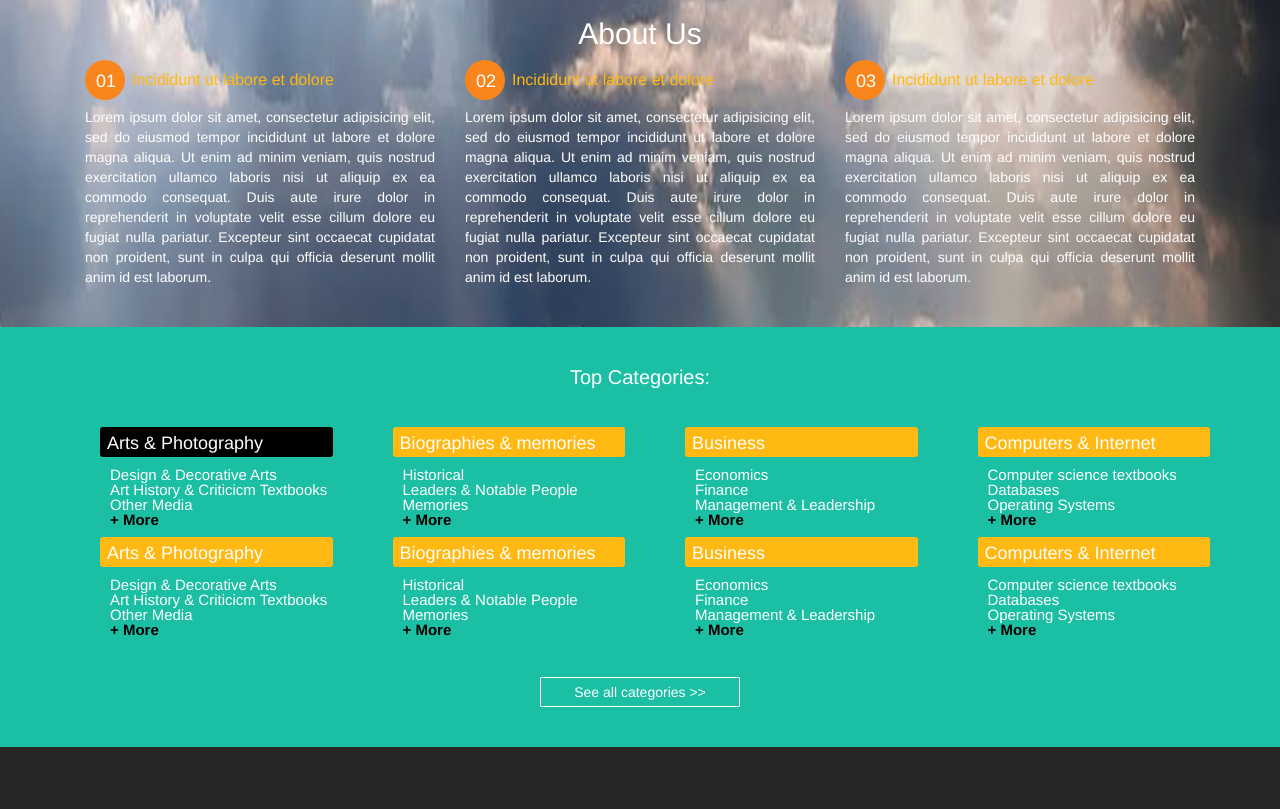
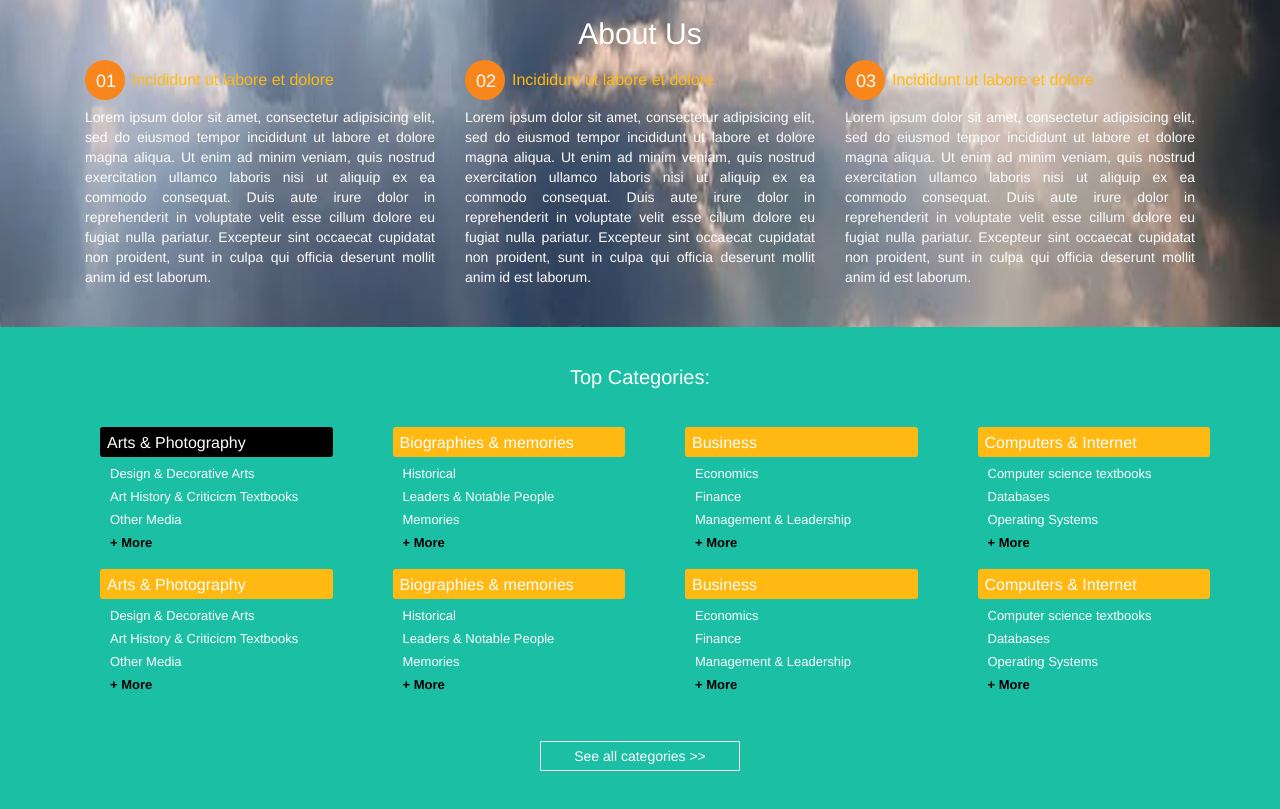
Before and after one commit to Praveen-O-Krishnan/bookstore, a website: page index.html in a window 1280 px wide. Shown: the part 1053-1862 px from the top of the page. Before the commit the page ends 1800 px from the top, so only its background shows below. Drawn offline with nearby package versions, Linux system fonts and the light colour scheme.

Commit message:
top categories part

```diff
--- a/css/top-categories.css
+++ b/css/top-categories.css
@@ -31,35 +31,37 @@ padding-bottom: 30px;
   text-align: left;
 
 }
+
+@media only screen and (min-width:768px) {
+.cate1 {
+  font-size: 15px;
+  }
+}
+
 @media only screen and (min-width:1200px) {
-.cate1{
+.cate1 {
+  font-size: 16px;
   margin-left: 30px;
   }
 }
-@media only screen and (min-width:768px) {
-.cate1{
-  font-size: 18px;
-  }
-}
-.subtext a{
+
+.subtext a {
+  display: block;
+  margin: 5px 0;
   font-size: 15px;
-  position:relative;
   padding-left: 40px;
   letter-spacing: normal;
   text-decoration: none;
 }
-@media only screen and (min-width:1024px) {
-.subtext a{
-  font-size:13px;
-    padding-left:20px;
-  }
-}
+
 @media only screen and (min-width:1200px) {
-.subtext a{
-  font-size:15px;
+.subtext a {
+    margin: 10px 0;
+    font-size:13px;
     padding-left:40px;
   }
 }
+
 button{
   background-color: Transparent;
   border-radius: 1px;
--- a/index.html
+++ b/index.html
@@ -10,14 +10,14 @@
   <link href="node_modules/bootstrap/dist/css/bootstrap.min.css" rel="stylesheet">
   <link href="node_modules/normalize.css/normalize.css" rel="stylesheet">
   <link rel="stylesheet" href="https://cdnjs.cloudflare.com/ajax/libs/font-awesome/4.7.0/css/font-awesome.min.css">
-  <style type="text/css">
+<style type="text/css">
   @import url("css/style.css");
   @import url("css/header-search.css");
   @import url("css/header-feature.css");
   @import url("css/header-navigation.css");
   @import url("css/featured-books.css");
+  @import url("css/aboutus-section.css");
   @import url("css/top-categories.css");
-  @import url("css/aboutus-section.css");
 </style>
 
 
@@ -325,68 +325,70 @@
             <div class="col-sm-6 col-md-3">
                 <h4 class="cate1" style="background-color:#000;">Arts & Photography</h4>
                 <div class="subtext">
-                <a href="#">Design & Decorative Arts</a><br>
-                <a href="#">Art History & Criticicm Textbooks</a><br>
-                <a href="#">Other Media</a><br>
-              <a href="#"style="color:#000; font-weight:bold">+ More</a><br></div>
+                <a href="#">Design & Decorative Arts</a>
+                <a href="#">Art History & Criticicm Textbooks</a>
+                <a href="#">Other Media</a>
+              <a href="#"style="color:#000; font-weight:bold">+ More</a></div>
             </div>
             <div class="col-sm-6 col-md-3">
                 <h4 class="cate1">Biographies & memories</h4>
                 <div class="subtext">
-                <a href="#">Historical</a><br>
-                <a href="#">Leaders & Notable People</a><br>
-                <a href="#">Memories</a><br>
-                <a href="#"style="color:#000; font-weight:bold">+ More</a><br></div>
+                  <a href="#">Historical</a>
+                  <a href="#">Leaders & Notable People</a>
+                  <a href="#">Memories</a>
+                  <a href="#"style="color:#000; font-weight:bold">+ More</a>
+                </div>
             </div>
             <div class="col-sm-6 col-md-3">
                 <h4 class="cate1">Business</h4>
                 <div class="subtext">
-                <a href="#">Economics</a><br>
-                <a href="#">Finance</a><br>
-                <a href="#">Management & Leadership</a><br>
-                <a href="#"style="color:#000; font-weight:bold">+ More</a><br></div>
+                  <a href="#">Economics</a>
+                  <a href="#">Finance</a>
+                  <a href="#">Management & Leadership</a>
+                  <a href="#"style="color:#000; font-weight:bold">+ More</a>
+              </div>
             </div>
             <div class="col-sm-6 col-md-3">
                 <h4 class="cate1">Computers & Internet</h4>
                 <div class="subtext">
-                <a href="#">Computer science textbooks</a><br>
-                <a href="#">Databases</a><br>
-                <a href="#">Operating Systems</a><br>
-                <a href="#"style="color:#000;font-weight:bold">+ More</a><br>
+                <a href="#">Computer science textbooks</a>
+                <a href="#">Databases</a>
+                <a href="#">Operating Systems</a>
+                <a href="#"style="color:#000;font-weight:bold">+ More</a>
               </div></div>
           </div>
           <div class="row">
           <div class="col-sm-6 col-md-3">
               <h4 class="cate1">Arts & Photography</h4>
               <div class="subtext">
-              <a href="#">Design & Decorative Arts</a><br>
-              <a href="#">Art History & Criticicm Textbooks</a><br>
-              <a href="#">Other Media</a><br>
-            <a href="#"style="color:#000;font-weight:bold">+ More</a><br>
+              <a href="#">Design & Decorative Arts</a>
+              <a href="#">Art History & Criticicm Textbooks</a>
+              <a href="#">Other Media</a>
+            <a href="#"style="color:#000;font-weight:bold">+ More</a>
           </div></div>
           <div class="col-sm-6 col-md-3">
               <h4 class="cate1">Biographies & memories</h4>
               <div class="subtext">
-              <a href="#">Historical</a><br>
-              <a href="#">Leaders & Notable People</a><br>
-              <a href="#">Memories</a><br>
-              <a href="#"style="color:#000;font-weight:bold">+ More</a><br>
+              <a href="#">Historical</a>
+              <a href="#">Leaders & Notable People</a>
+              <a href="#">Memories</a>
+              <a href="#"style="color:#000;font-weight:bold">+ More</a>
           </div></div>
           <div class="col-sm-6 col-md-3">
               <h4 class="cate1">Business</h4>
               <div class="subtext">
-              <a href="#">Economics</a><br>
-              <a href="#">Finance</a><br>
-              <a href="#">Management & Leadership</a><br>
-              <a href="#"style="color:#000;font-weight:bold">+ More</a><br>
+              <a href="#">Economics</a>
+              <a href="#">Finance</a>
+              <a href="#">Management & Leadership</a>
+              <a href="#"style="color:#000;font-weight:bold">+ More</a>
           </div></div>
           <div class="col-sm-6 col-md-3">
               <h4 class="cate1">Computers & Internet</h4>
                 <div class="subtext">
-              <a href="#">Computer science textbooks</a><br>
-              <a href="#">Databases</a><br>
-              <a href="#">Operating Systems</a><br>
-              <a href="#"style="color:#000;font-weight:bold">+ More</a><br>
+              <a href="#">Computer science textbooks</a>
+              <a href="#">Databases</a>
+              <a href="#">Operating Systems</a>
+              <a href="#"style="color:#000;font-weight:bold">+ More</a>
             </div></div>
         </div>
         <div class="btn-all-categories">
```
